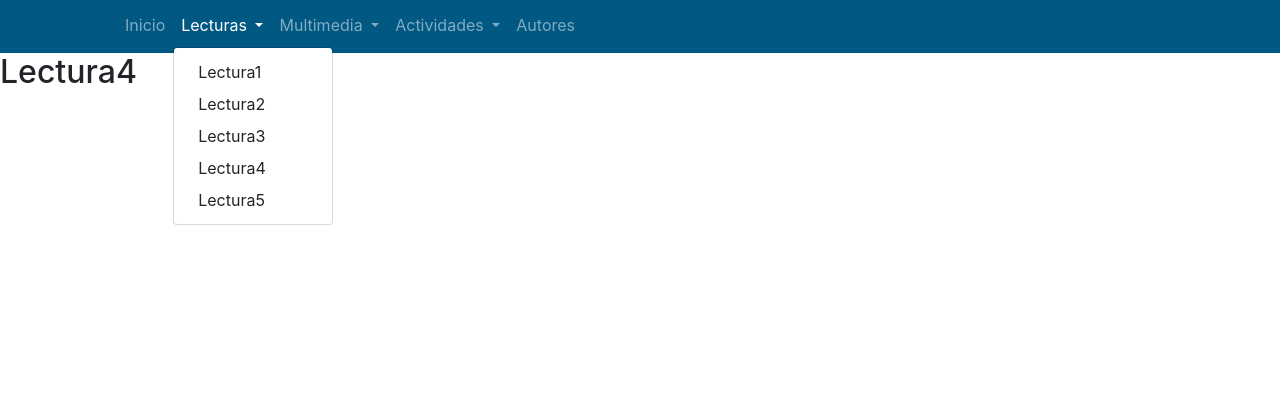
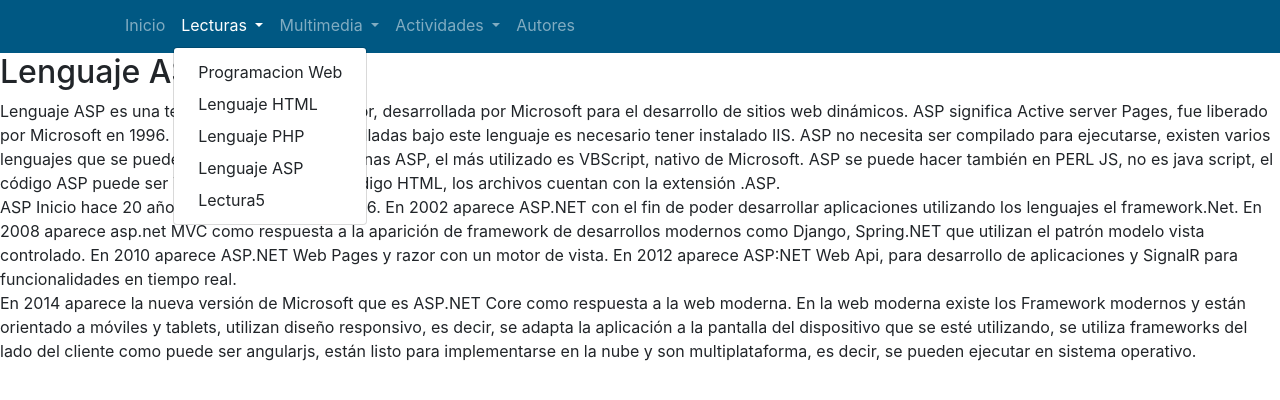
Before and after one commit to especialistasenlaweb/especialistasenlaweb.github.io, a plain HTML site: page lectura4.html in a window 1280 px wide. Both pictures are taken after a click on the button "Lecturas". Shown: the part 136-536 px from the top of the page. Drawn offline with nearby package versions, Linux system fonts and the light colour scheme.

Commit message:
Inicio Proyecto
Inicio Proyecto

```diff
--- a/lectura4.html
+++ b/lectura4.html
@@ -30,10 +30,10 @@
           Lecturas
         </a>
         <div class="dropdown-menu" aria-labelledby="navbarDropdown">
-          <a class="dropdown-item" href="lectura1.html">Lectura1</a>
-          <a class="dropdown-item" href="lectura2.html">Lectura2</a>
-          <a class="dropdown-item" href="lectura3.html">Lectura3</a>
-          <a class="dropdown-item" href="lectura4.html">Lectura4</a>
+          <a class="dropdown-item" href="lectura1.html">Programacion Web</a>
+          <a class="dropdown-item" href="lectura2.html">Lenguaje HTML</a>
+          <a class="dropdown-item" href="lectura3.html">Lenguaje PHP</a>
+          <a class="dropdown-item" href="lectura4.html">Lenguaje ASP</a>
           <a class="dropdown-item" href="lectura5.html">Lectura5</a>
         </div>
       </li>
@@ -68,8 +68,10 @@
 </div>
 </div>
   <!-- Fin Menu Bootstrap -->
-  <h2>Lectura4</h2>
-
+  <h2>Lenguaje ASP</h2>
+  <P>Lenguaje ASP es una tecnología del lado servidor, desarrollada por Microsoft para el desarrollo de sitios web dinámicos. ASP significa Active server Pages, fue liberado por Microsoft en 1996. Las páginas web desarrolladas bajo este lenguaje es necesario tener instalado IIS. ASP no necesita ser compilado para ejecutarse, existen varios lenguajes que se pueden utilizar para crear paginas ASP, el más utilizado es VBScript, nativo de Microsoft. ASP se puede hacer también en PERL JS, no es java script, el código ASP puede ser insertado junto con el código HTML, los archivos cuentan con la extensión .ASP.<br>
+   ASP Inicio hace 20 años específicamente en 1996. En 2002 aparece ASP.NET con el fin de poder desarrollar aplicaciones utilizando los lenguajes el framework.Net. En 2008 aparece asp.net MVC como respuesta a la aparición de framework de desarrollos modernos como Django, Spring.NET que utilizan el patrón modelo vista controlado. En 2010 aparece ASP.NET Web Pages y razor con un motor de vista. En 2012 aparece ASP:NET Web Api, para desarrollo de aplicaciones y SignalR para funcionalidades en tiempo real.<br>
+   En 2014 aparece la nueva versión de Microsoft que es ASP.NET Core como respuesta a la web moderna. En la web moderna existe los Framework modernos y están orientado a móviles y tablets, utilizan diseño responsivo, es decir, se adapta la aplicación a la pantalla del dispositivo que se esté utilizando, se utiliza frameworks del lado del cliente como puede ser angularjs, están listo para implementarse en la nube y son multiplataforma, es decir, se pueden ejecutar en sistema operativo.</p>
   <!-- scripts -->
   <script src="https://code.jquery.com/jquery-3.2.1.slim.min.js" ></script>
   <!-- <script src="js/bootstrap.min.js"></script> -->
```
